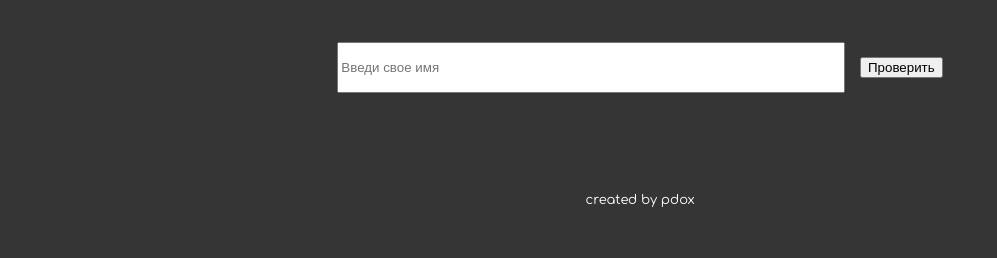
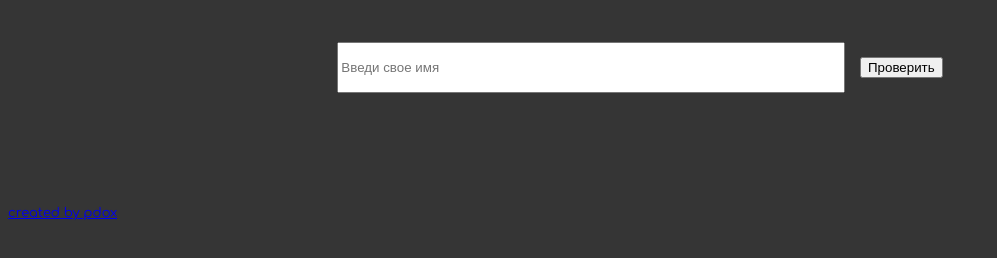
Before and after one commit to Mo4a4os/Mo4a4os.github.io, a plain HTML site: page ispid/index.html in a window 1280 px wide. Shown: the part 128-386 px from the top of the page, without its empty margins (0-997 px from the left). Drawn offline with Linux system fonts and the light colour scheme.

Commit message:
Update index.html

```diff
--- a/ispid/index.html
+++ b/ispid/index.html
@@ -21,7 +21,7 @@
     </div>
 
 
-<p class="created">created by pdox</p>
+ <p class="p-created"><a href="mo4a4os.github.io" class="created">created by pdox</a></p>
 
     <script src="script.js"></script>
 </body>
```
